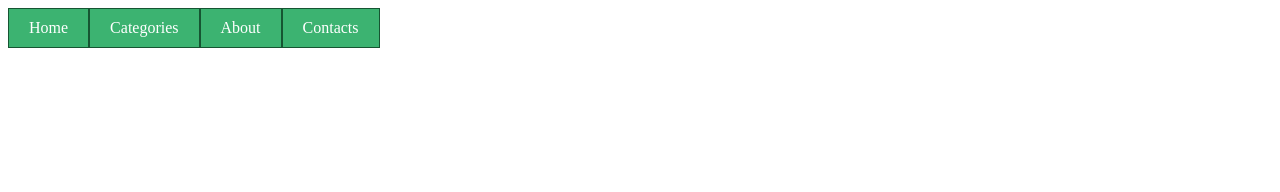
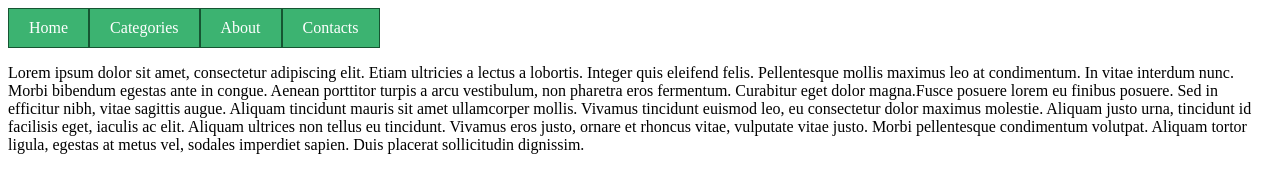
Before and after one commit to taiisiia/positions, a plain HTML site: page index.html in a window 1280 px wide. Drawn offline with Linux system fonts and the light colour scheme.

Commit message:
Add text

```diff
--- a/index.html
+++ b/index.html
@@ -44,5 +44,6 @@
         </li>
         </li>
     </ul>
+    <p> Lorem ipsum dolor sit amet, consectetur adipiscing elit. Etiam ultricies a lectus a lobortis. Integer quis eleifend felis. Pellentesque mollis maximus leo at condimentum. In vitae interdum nunc. Morbi bibendum egestas ante in congue. Aenean porttitor turpis a arcu vestibulum, non pharetra eros fermentum. Curabitur eget dolor magna.Fusce posuere lorem eu finibus posuere. Sed in efficitur nibh, vitae sagittis augue. Aliquam tincidunt mauris sit amet ullamcorper mollis. Vivamus tincidunt euismod leo, eu consectetur dolor maximus molestie. Aliquam justo urna, tincidunt id facilisis eget, iaculis ac elit. Aliquam ultrices non tellus eu tincidunt. Vivamus eros justo, ornare et rhoncus vitae, vulputate vitae justo. Morbi pellentesque condimentum volutpat. Aliquam tortor ligula, egestas at metus vel, sodales imperdiet sapien. Duis placerat sollicitudin dignissim.</p>
 </body>
 </html>
```
